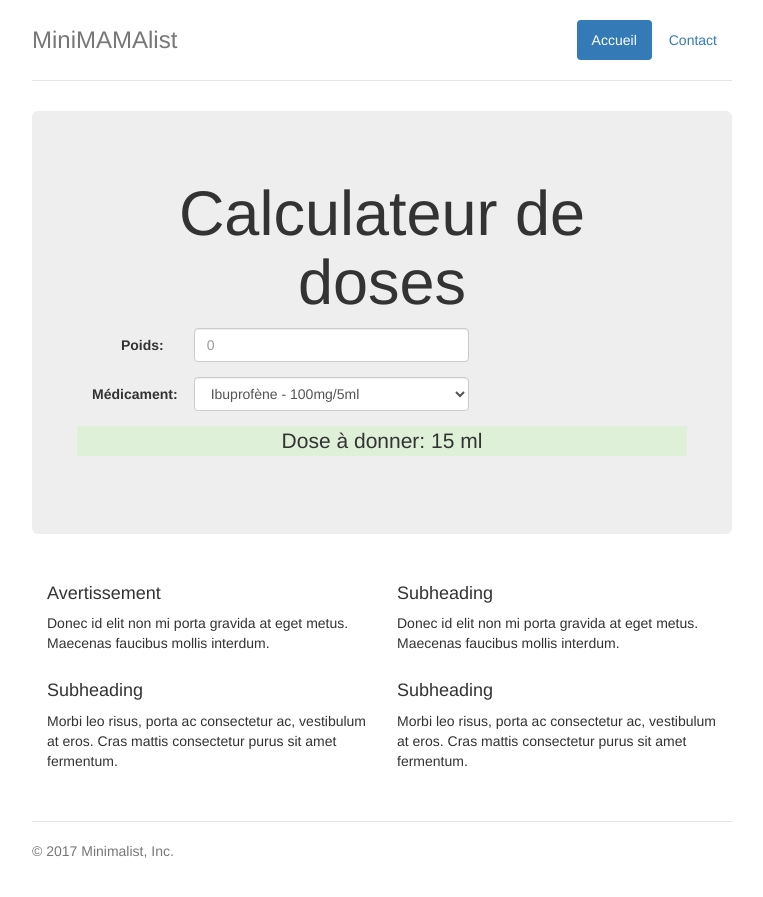
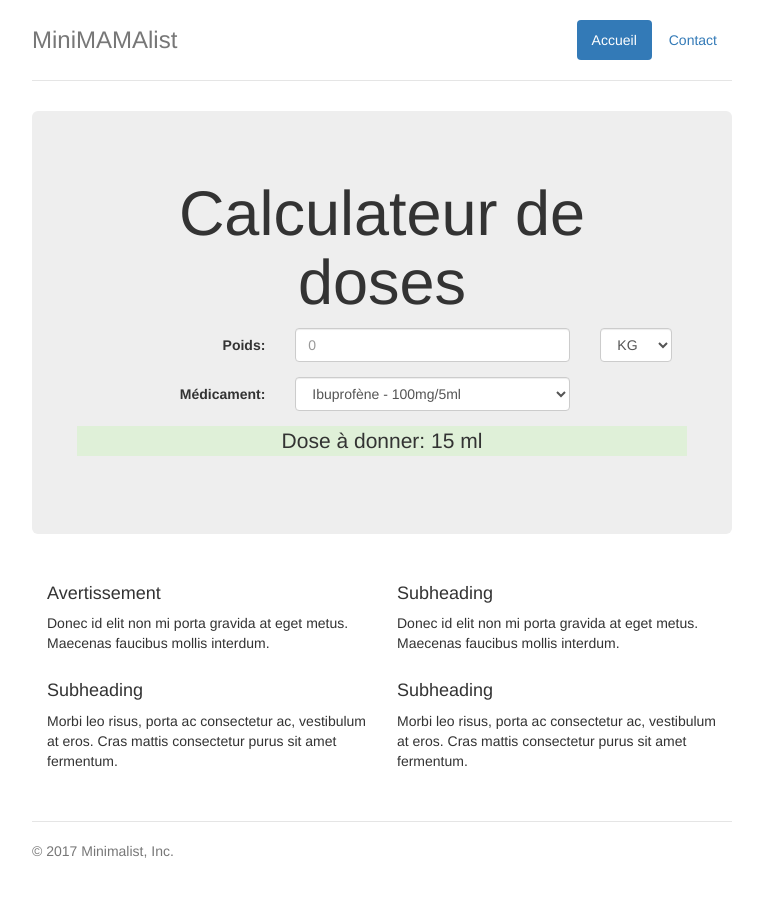
Before and after one commit to patrickboutin/patrickboutin.github.io, a Jekyll site: the page index.html, which Jekyll copies as it is, in a window 1280 px wide. Shown: the top 897 px of the page, without its empty margins (258-1021 px from the left). Built offline with Jekyll 4.4.1, drawn with Linux system fonts in a browser that asks for light colours.

Commit message:
Ajout du bouton Unité

```diff
--- a/index.html
+++ b/index.html
@@ -40,13 +40,19 @@
         <h1>Calculateur de doses </h1>
         <form class="form-horizontal">
           <div class="form-group">
-            <label for="inputWeight" class="col-sm-2 control-label">Poids: </label>
+            <label for="inputWeight" class="col-sm-4 control-label">Poids: </label>
             <div class="col-sm-6">
               <input type="number" class="form-control" id="inputWeights" placeholder="0">
             </div>
+            <div class="col-sm-2">
+              <select id="inputWeight" class="form-control">
+                <option value="KG">KG</option>
+                <option value="LBS">LBS</option>
+              </select>
+            </div>
           </div>
           <div class="form-group">
-            <label for="medicaments" class="col-sm-2 control-label">Médicament: </label>
+            <label for="medicaments" class="col-sm-4 control-label">Médicament: </label>
             <div class="col-sm-6">
               <select id="medicaments" class="form-control">
                 <option value="20">Ibuprofène - 100mg/5ml</option>
```
